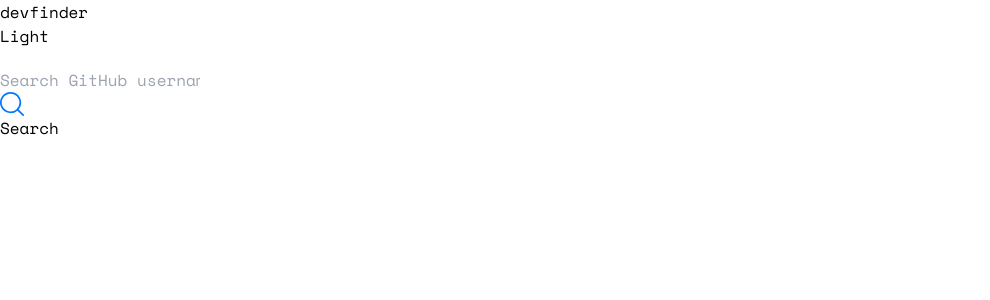
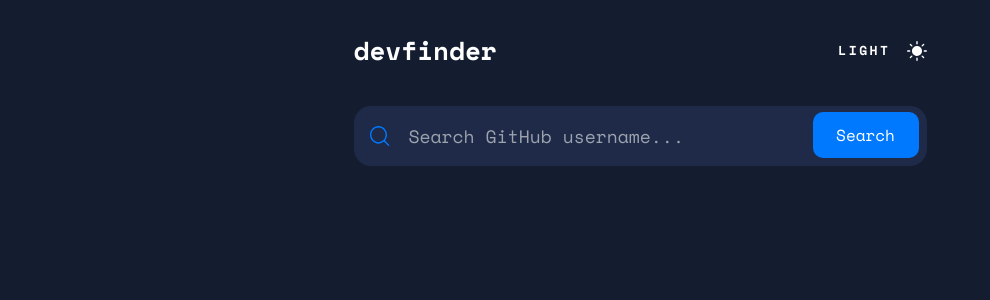
Before and after one commit to Linnuxz/github-user-search, a React (Vite) app: page / in a window 1280 px wide. Shown: the top 300 px of the page, without its empty margins (0-990 px from the left). Built offline with nearby package versions, Linux system fonts and the light colour scheme; no server answers.

Commit message:
add custom utility classes to tailwind

```diff
--- a/tailwind.config.js
+++ b/tailwind.config.js
@@ -1,8 +1,19 @@
 /** @type {import('tailwindcss').Config} */
 export default {
-  content: [],
-  theme: {
-    extend: {},
-  },
-  plugins: [],
-}
+    content: ['./index.html', './src/**/*.{js,ts,jsx,tsx}'],
+    theme: {
+        extend: {
+            colors: {
+                'custom-gray': '#4B6A9B',
+                'dark-theme': '#1E2A47',
+            },
+            boxShadow: {
+                'light-theme': '0px 16px 30px -10px rgba(70, 96, 187, 0.20)',
+            },
+            caretColor: {
+                blue: '#0079FF',
+            },
+        },
+    },
+    plugins: [],
+};
```
